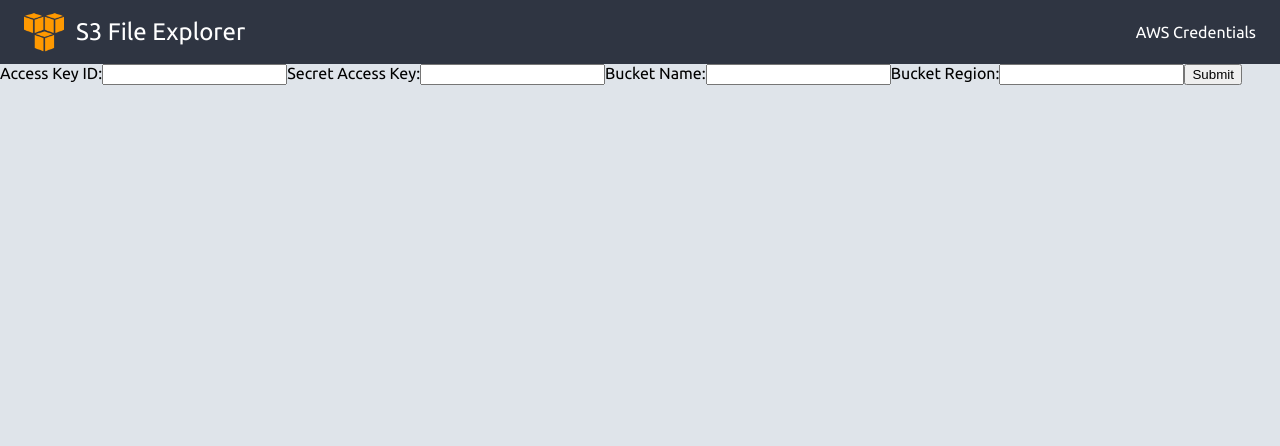
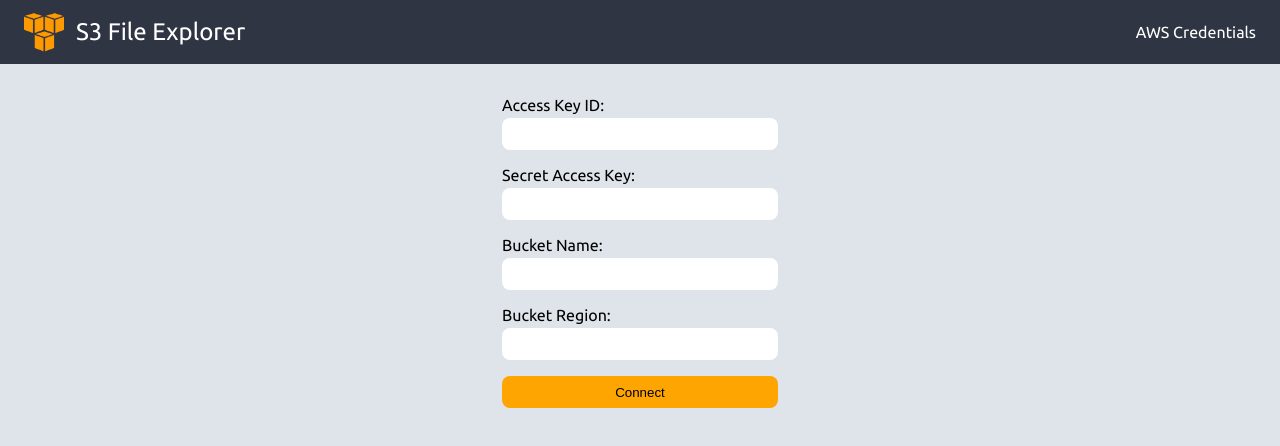
Before and after one commit to MomchilJambazov/s3-explorer, a React (Create React App) app: page /credentials in a window 1280 px wide. Shown: the top 446 px of the page. Built offline with nearby package versions, Linux system fonts and the light colour scheme.

Commit message:
feat: add credentials form styling

```diff
--- a/src/App.tsx
+++ b/src/App.tsx
@@ -1,7 +1,5 @@
-import React from 'react';
 import { BrowserRouter as Router, Routes, Route } from "react-router-dom";
-import TreeView from '@/components/layout/TreeView';
-import DetailView from '@/components/layout/DetailView';
+import Dashboard from '@/pages/dashboard'
 import arrayToTree from '@/utils/arrayToTree'
 import Header from '@/components/layout/Header';
 import CredentialsForm from '@/components/form/CredentialsForm';
@@ -87,12 +85,6 @@
   }
 ]
 
-
-const Dashboard = ({tree}: {tree: any}) => <div>
-<TreeView tree={tree} />
-<DetailView />
-</div>
-
 function App() {
   const mock_tree = arrayToTree(DATA);
 
--- a/src/components/form/CredentialsForm/index.tsx
+++ b/src/components/form/CredentialsForm/index.tsx
@@ -1,6 +1,7 @@
 import React, { useState } from 'react';
 import { useNavigate } from 'react-router-dom';
 import { useLocalStorage } from 'usehooks-ts';
+import './styles.css';
 
 interface AwsCredentials {
   accessKeyId: string;
@@ -28,33 +29,48 @@
   const handleSubmit = (e: React.FormEvent) => {
     e.preventDefault();
     setStoredCredentials({ accessKeyId, secretAccessKey, bucketName, bucketRegion });
+
+    //TODO: test the credentials before redirecting
     navigate('/');
   };
 
+  const handleDisconnect = () => {
+    setStoredCredentials(initialCredentials);
+    setAccessKeyId('');
+    setSecretAccessKey('');
+    setBucketName('');
+    setBucketRegion('');
+  }
+
+  const hasValue = !!(storedCredentials.accessKeyId || storedCredentials.secretAccessKey || storedCredentials.bucketName || storedCredentials.bucketRegion);
+
   return (
+    <div className='form-wrapper'>
         <form onSubmit={handleSubmit}>
         <label>
-        Access Key ID:
+            Access Key ID:<br />
             <input type="text" value={accessKeyId} onChange={(e) => setAccessKeyId(e.target.value)} required />
         </label>
 
         <label>
-        Secret Access Key:
+            Secret Access Key:<br />
             <input type="text" value={secretAccessKey} onChange={(e) => setSecretAccessKey(e.target.value)} required />
         </label>
 
         <label>
-        Bucket Name:
+            Bucket Name:<br />
             <input type="text" value={bucketName} onChange={(e) => setBucketName(e.target.value)} required />
         </label>
 
         <label>
-        Bucket Region:
+            Bucket Region:<br />
             <input type="text" value={bucketRegion} onChange={(e) => setBucketRegion(e.target.value)} required />
         </label>
 
-      <button type="submit">Submit</button>
+        <button type="submit">{hasValue ? "Update" : "Connect"}</button>
+        {hasValue && <button type="button" onClick={handleDisconnect}>Disconnect</button>}
         </form>
+    </div>
   );
 };
 
--- /dev/null
+++ b/src/components/form/CredentialsForm/styles.css
@@ -0,0 +1,43 @@
+.form-wrapper {
+    display: flex;
+    align-items: center;
+    justify-content: center;
+    margin-top: 32px;
+}
+.form-wrapper form {
+    display: flex;
+    flex-direction: column;
+}
+
+.form-wrapper form button {
+    margin-bottom: 12px;
+    height: 32px;
+    border-radius: 8px;
+    border: 0;
+    cursor: pointer;
+}
+
+.form-wrapper form button[type="submit"] {
+    background-color: #ffa502;
+}
+
+.form-wrapper form button[type="submit"]:hover {
+    background-color: #ffb735;
+}
+
+.form-wrapper form button[type="submit"]:active {
+    background-color: #e69502;
+}
+
+.form-wrapper form label {
+    margin-bottom: 16px;
+}
+
+.form-wrapper form input {
+    border-radius: 8px;
+    border: 0;
+    width: 260px;
+    height: 32px;
+    padding: 0 8px;
+    margin-top: 4px;
+}
--- /dev/null
+++ b/src/pages/dashboard.tsx
@@ -0,0 +1,14 @@
+import { TreeNode } from '@/types'
+import TreeView from '@/components/layout/TreeView';
+import DetailView from '@/components/layout/DetailView';
+
+type Props = {
+    tree: TreeNode
+}
+
+const Dashboard = ({tree}: Props) => <div>
+    <TreeView tree={tree} />
+    <DetailView />
+</div>
+
+export default Dashboard;
```
Also changed, not shown: src/pages/dashboard.jsx (deleted), src/pages/not-found.tsx (renamed from src/pages/not-found.jsx). Lines whose indentation alone changed are shown as unchanged.
